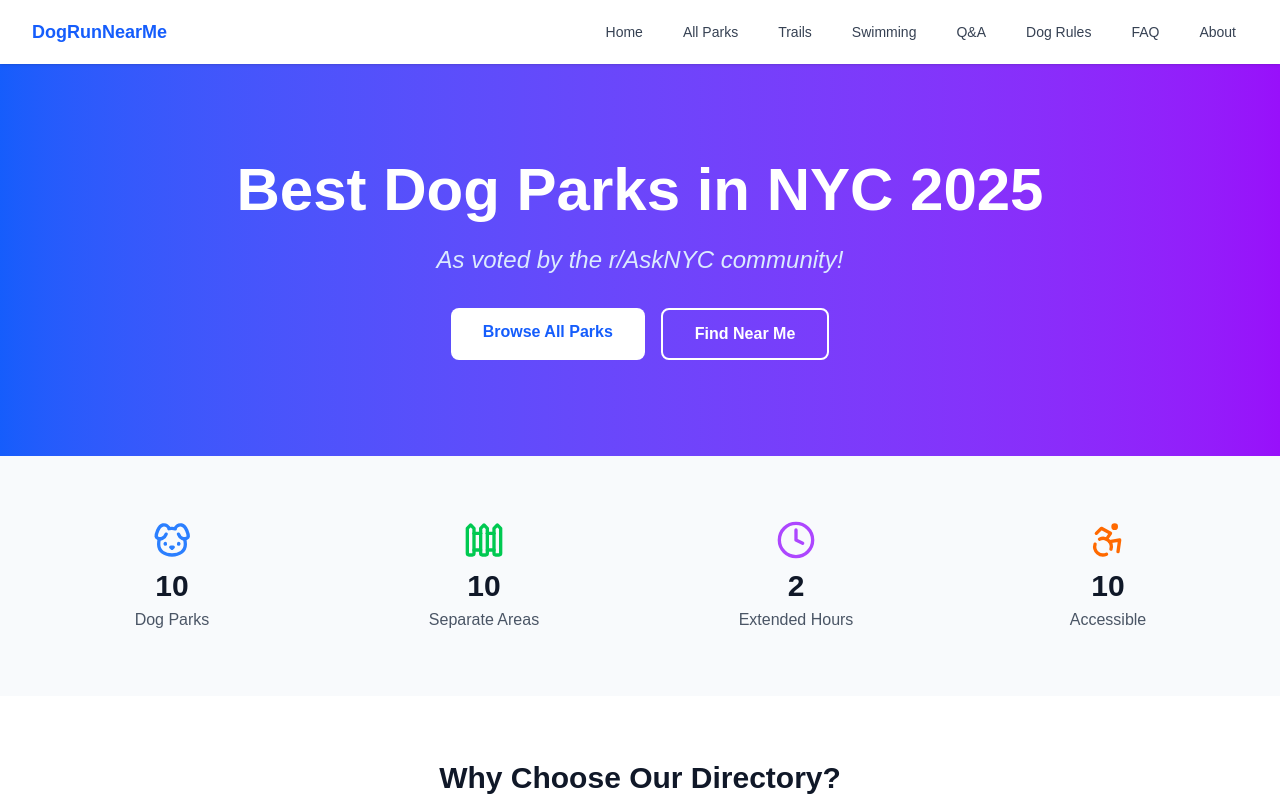
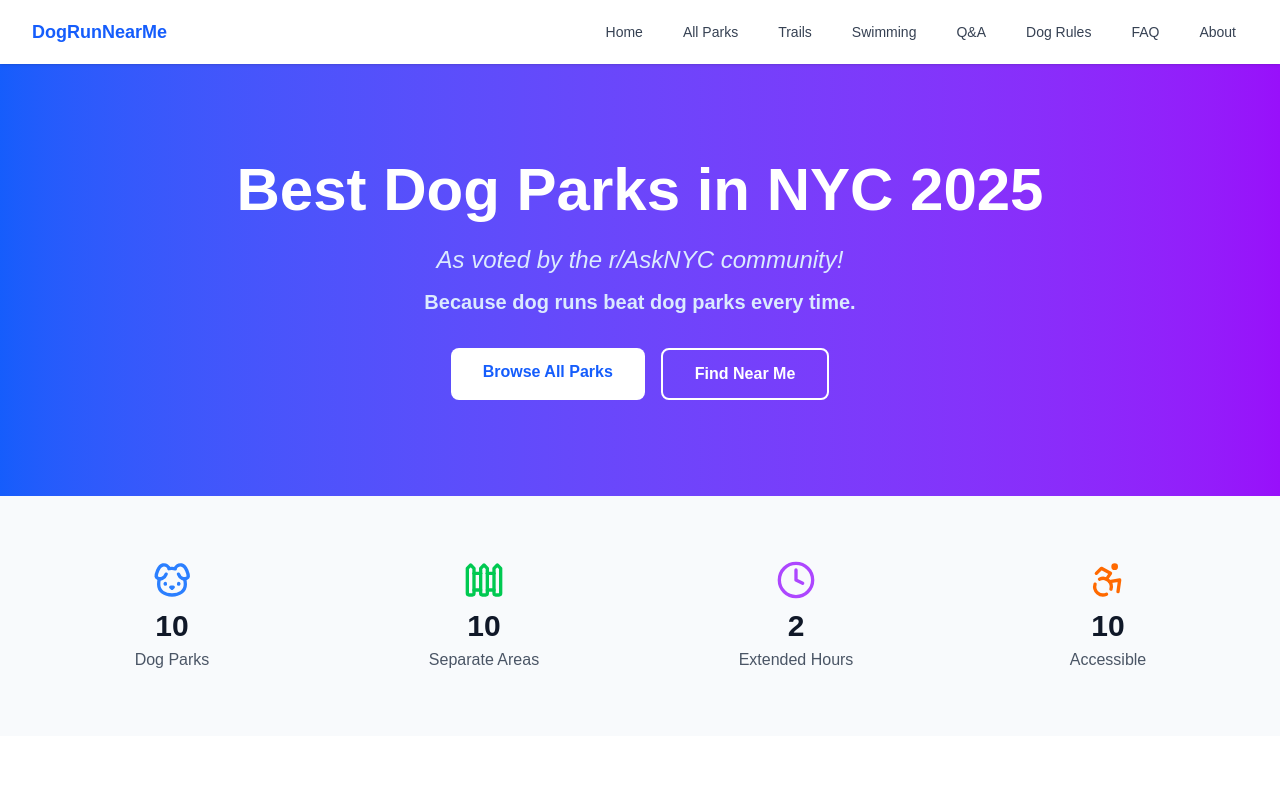
Before and after one commit to ronaldregan621/dogrunnearme-web, a Next.js app: page / in a window 1280 px wide. Shown: the top 800 px of the page. Built offline with nearby package versions, Linux system fonts and the light colour scheme; no server answers.

Commit message:
content: add tagline to hero and metadata (Because dog runs beat dog parks every time)

```diff
--- a/src/app/page.tsx
+++ b/src/app/page.tsx
@@ -11,7 +11,7 @@ import type { Metadata } from 'next';
 
 export const metadata: Metadata = {
   title: 'Find a Dog Park Near Me - The Best NYC Dog Parks, Voted by Redditors',
-  description: "Looking for a dog park near me in NYC? Discover the best off-leash areas with our complete guide, featuring safety reviews, photos, and community insights.",
+  description: "Looking for a dog park near me in NYC? Discover the best off-leash areas with our complete guide, featuring safety reviews, photos, and community insights. Because dog runs beat dog parks every time.",
 };
 
 export default function Home() {
@@ -24,8 +24,11 @@ export default function Home() {
             <h1 className="text-4xl md:text-6xl font-bold mb-6">
               Best Dog Parks in NYC 2025
             </h1>
-            <p className="text-xl md:text-2xl mb-8 text-blue-100">
+            <p className="text-xl md:text-2xl mb-3 text-blue-100">
               <span className="italic">As voted by the r/AskNYC community!</span>
+            </p>
+            <p className="text-lg md:text-xl text-blue-100 font-semibold mb-8">
+              Because dog runs beat dog parks every time.
             </p>
             <div className="flex flex-col sm:flex-row gap-4 justify-center">
               <HeroButtons />
```
